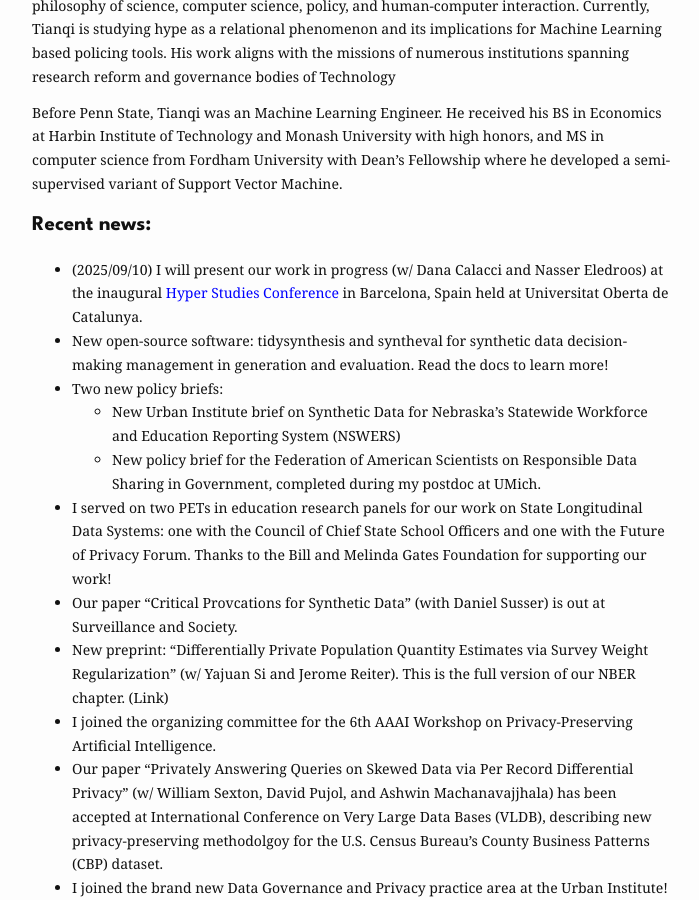
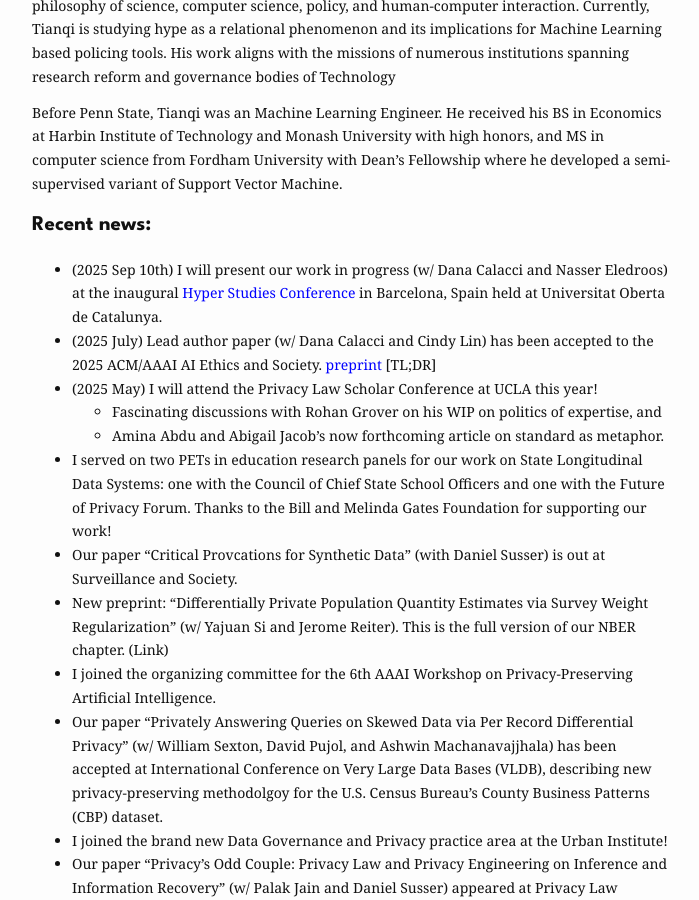
Before and after one commit to koutianqi/koutianqi.github.io, a Jekyll site: the page built from index.markdown, in a window 1280 px wide and 900 px high, scrolled down 680 px. Shown: the whole window, without its empty margins (288-987 px from the left). Built offline with Jekyll 4.4.1, drawn with Linux system fonts in a browser that asks for light colours.

Commit message:
Update index.markdown

```diff
--- a/index.markdown
+++ b/index.markdown
@@ -28,11 +28,11 @@ Before Penn State, Tianqi was an Machine Learning Engineer. He received his BS i
 
 ## Recent news:
 
-- (2025/09/10) I will present our work in progress (w/ Dana Calacci and Nasser Eledroos) at the inaugural [<span style="color:blue">Hyper Studies Conference </span>](https://hypestudies.org) in Barcelona, Spain held at  Universitat Oberta de Catalunya.
-- New open-source software: tidysynthesis and syntheval for synthetic data decision-making management in generation and evaluation. Read the docs to learn more!
-- Two new policy briefs:
-  - New Urban Institute brief on Synthetic Data for Nebraska’s Statewide Workforce and Education Reporting System (NSWERS)
-  - New policy brief for the Federation of American Scientists on Responsible Data Sharing in Government, completed during my postdoc at UMich.
+- (2025 Sep 10th) I will present our work in progress (w/ Dana Calacci and Nasser Eledroos) at the inaugural [<span style="color:blue">Hyper Studies Conference </span>](https://hypestudies.org) in Barcelona, Spain held at  Universitat Oberta de Catalunya.
+- (2025 July) Lead author paper (w/ Dana Calacci and Cindy Lin) has been accepted to the 2025 ACM/AAAI AI Ethics and Society. [<span style="color:blue">preprint</span>]([https://hypestudies.org](https://arxiv.org/abs/2508.08739)) [TL;DR]
+- (2025 May) I will attend the Privacy Law Scholar Conference at UCLA this year!
+  - Fascinating discussions with Rohan Grover on his WIP on politics of expertise, and
+  - Amina Abdu and Abigail Jacob's now forthcoming article on standard as metaphor.
 - I served on two PETs in education research panels for our work on State Longitudinal Data Systems: one with the Council of Chief State School Officers and one with the Future of Privacy Forum. Thanks to the Bill and Melinda Gates Foundation for supporting our work!
 - Our paper “Critical Provcations for Synthetic Data” (with Daniel Susser) is out at Surveillance and Society.
 - New preprint: “Differentially Private Population Quantity Estimates via Survey Weight Regularization” (w/ Yajuan Si and Jerome Reiter). This is the full version of our NBER chapter. (Link)
```
